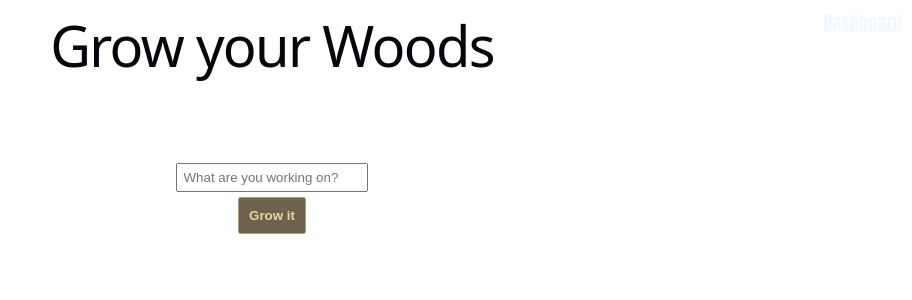
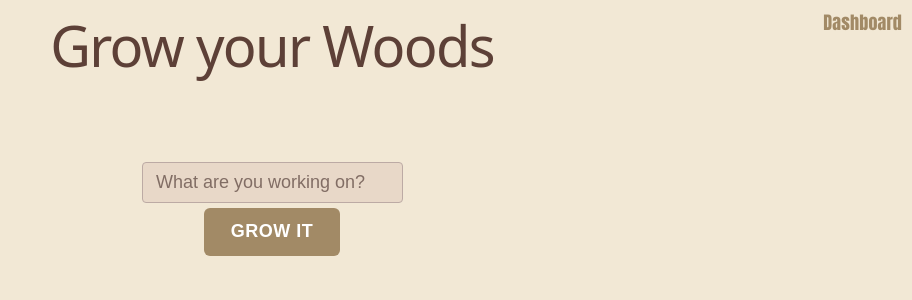
Before and after one commit to Ishan-pro/woods, a React (Vite) app: page / in a window 1280 px wide. Shown: the top 300 px of the page, without its empty margins (368-1280 px from the left). Built offline with nearby package versions, Linux system fonts and the light colour scheme.

Commit message:
Update color palette to sepia antique theme

```diff
--- a/src/App.css
+++ b/src/App.css
@@ -1,12 +1,60 @@
 .btn-counter {
-  padding:0.5rem;
+  padding: 0.75rem 1.5rem;
   font-weight: 700;
+  font-size: 1rem;
+  border: none;
+  border-radius: 6px;
+  cursor: pointer;
+  transition: all 0.2s ease;
+  text-transform: uppercase;
+  letter-spacing: 0.5px;
+  background-color: var(--accent);
+  color: #ffffff;
+}
+
+.btn-counter:hover {
+  background-color: var(--text-h);
+}
+
+/* "Grow it" button - green for growth */
+.btn-grow {
+  background-color: var(--accent);
+  color: #ffffff;
+}
+
+.btn-grow:hover {
+  background-color: #8a6b4f;
+  color: #fffdf7;
+}
+
+/* "Burn it" button - burnt orange for cancel */
+.btn-burn {
+  background-color: var(--burn);
+  color: #ffffff;
+}
+
+.btn-burn:hover {
+  background-color: #9c4433;
+  color: #fffdf7;
+}
+
+/* "Done!" button - earth brown for completion */
+.btn-done {
+  background-color: var(--earth);
+  color: #ffffff;
+}
+
+.btn-done:hover {
+  background-color: #6d4c2f;
+  color: #fffdf7;
 }
 .navlink {
   position: absolute;
   top: 10px;
   right: 10px;
-  color: aliceblue;
+  color: var(--accent);
+  text-decoration: none;
+  font-weight: 600;
 }
 .chart {
   height: 80vh;
@@ -18,22 +66,24 @@
 }
 .btns {
   margin-top: 0.25rem;
-  filter: invert(70%) sepia(90%) ;
+  display: flex;
+  gap: 0.5rem;
+  justify-content: center;
 }
+
 .tree-icon {
-  filter: invert(80%) ;
+  filter: sepia(30%) saturate(140%) hue-rotate(10deg) brightness(90%);
 }
 
 .tree-icon-stopwatch {
-  filter: invert(70%) sepia(90%) ;
-
+  filter: sepia(30%) saturate(140%) hue-rotate(10deg) brightness(90%);
   animation-name: growanimation;
   animation-duration: 10s;
   animation-timing-function: cubic-bezier(0.075, 0.82, 0.165, 1);
 }
+
 .tree-icon-detail {
-
-  filter: invert(70%) sepia(90%) ;
+  filter: sepia(30%) saturate(140%) hue-rotate(10deg) brightness(90%);
   float:right
 }
 
@@ -44,10 +94,13 @@
   left:25vw;
   height:50vh;
   width:50vw;
-  background-color: rgba(137, 43, 226, 0.838);
+  background-color: var(--surface);
   padding:1rem;
   font-size: larger;
-  color:black
+  color: var(--text);
+  border: 1px solid var(--border);
+  box-shadow: var(--shadow);
+  border-radius: 8px;
 }
 
 @keyframes growanimation {
@@ -60,7 +113,8 @@
 }
 
 .imp {
-  color: blanchedalmond;
+  color: var(--earth);
+  font-weight: 600;
 }
 
 .hellapadding {
@@ -69,25 +123,38 @@
 
 .detail-close-btn {
   float:right;
-  background-color: black;
+  background-color: var(--burn);
+  color: #ffffff;
+  border: none;
+  border-radius: 4px;
+  padding: 0.5rem 0.75rem;
+  cursor: pointer;
+  font-weight: 600;
 }
 
 .tree-input {
-  padding: 0.3rem;
+  padding: 0.5rem 0.75rem;
+  border: 1px solid var(--border);
+  border-radius: 4px;
+  background-color: var(--code-bg);
+  color: var(--text);
+  font-size: 1rem;
+}
+
+.tree-input::placeholder {
+  color: var(--text);
+  opacity: 0.6;
 }
 
 [role="tooltip"] {
   visibility: hidden;
-  /* position: absolute;
-  top: 2rem; */
-  /* left: 2rem; */
-  background: black;
-  color: white;
+  background: var(--text-h);
+  color: var(--surface);
   padding: 0.5rem;
   border-radius: 0.25rem;
-  /* Give some time before hiding so mouse can exit the input
-  and enter the tooltip */
   transition: visibility 0.5s;
+  font-size: 0.875rem;
+  box-shadow: var(--shadow);
 }
 [aria-describedby]:hover,
 [aria-describedby]:focus {
--- a/src/App.tsx
+++ b/src/App.tsx
@@ -116,8 +116,8 @@ function App() {
 
       <input value={treeLabel} placeholder="What are you working on?" onChange={(e) => {setTreeLabel(e.target.value)}} className="tree-input"></input>
       <div className="btns">
-        <button onClick={toggleStopwatch} className="btn-counter">{!stopwatchOn ? "Grow it" : "Burn it"}</button>
-        {stopwatchOn && <button onClick={makeTree} className="btn-counter">Done!</button>}
+        <button onClick={toggleStopwatch} className={`btn-counter ${stopwatchOn ? 'btn-burn' : 'btn-grow'}`}>{!stopwatchOn ? "Grow it" : "Burn it"}</button>
+        {stopwatchOn && <button onClick={makeTree} className="btn-counter btn-done">Done!</button>}
       </div>
       <p style={{margin:"3rem"}}> {stopwatchOn && "Time Elapsed " + formatTime(stopwatchTime) + " working on " +treeLabel}</p>
       </div>
--- a/src/index.css
+++ b/src/index.css
@@ -1,15 +1,20 @@
 :root {
-  --text: #6b6375;
-  --text-h: #08060d;
-  --bg: #fff;
-  --border: #e5e4e7;
-  --code-bg: #f4f3ec;
-  --accent: #aa3bff;
-  --accent-bg: rgba(170, 59, 255, 0.1);
-  --accent-border: rgba(170, 59, 255, 0.5);
-  --social-bg: rgba(244, 243, 236, 0.5);
+  --text: #3e2723;
+  --text-h: #5d4037;
+  --bg: #f2e8d5;
+  --border: #bcaaa4;
+  --code-bg: #e8d8c8;
+  --accent: #a28a66;
+  --accent-bg: rgba(162, 138, 106, 0.1);
+  --accent-border: rgba(162, 138, 106, 0.5);
+  --social-bg: rgba(247, 245, 238, 0.5);
+  --surface: #fffdf7;
+  --earth: #8b5e34;
+  --burn: #c75c2a;
+  --error: #a74f4f;
+
   --shadow:
-    rgba(0, 0, 0, 0.1) 0 10px 15px -3px, rgba(0, 0, 0, 0.05) 0 4px 6px -2px;
+    rgba(0, 0, 0, 0.15) 0 10px 15px -3px, rgba(0, 0, 0, 0.1) 0 4px 6px -2px;
 
   --sans: system-ui, 'Segoe UI', Roboto, sans-serif;
   --heading: system-ui, 'Segoe UI', Roboto, sans-serif;
@@ -32,21 +37,21 @@
 
 @media (prefers-color-scheme: dark) {
   :root {
-    --text: #9ca3af;
-    --text-h: #f3f4f6;
-    --bg: #16171d;
-    --border: #2e303a;
-    --code-bg: #1f2028;
-    --accent: #c084fc;
-    --accent-bg: rgba(192, 132, 252, 0.15);
-    --accent-border: rgba(192, 132, 252, 0.5);
-    --social-bg: rgba(47, 48, 58, 0.5);
+    --text: #d7ccc8;
+    --text-h: #efebe9;
+    --bg: #3e2723;
+    --border: #5d4037;
+    --code-bg: #4e342e;
+    --accent: #d4a373;
+    --accent-bg: rgba(212, 163, 115, 0.15);
+    --accent-border: rgba(212, 163, 115, 0.5);
+    --social-bg: rgba(93, 64, 55, 0.5);
+    --surface: #4e342e;
+    --earth: #d9a441;
+    --burn: #c75c2a;
+    --error: #d16d6d;
     --shadow:
-      rgba(0, 0, 0, 0.4) 0 10px 15px -3px, rgba(0, 0, 0, 0.25) 0 4px 6px -2px;
-  }
-
-  #social .button-icon {
-    filter: invert(1) brightness(2);
+      rgba(0, 0, 0, 0.5) 0 10px 15px -3px, rgba(0, 0, 0, 0.3) 0 4px 6px -2px;
   }
 }
 
```
